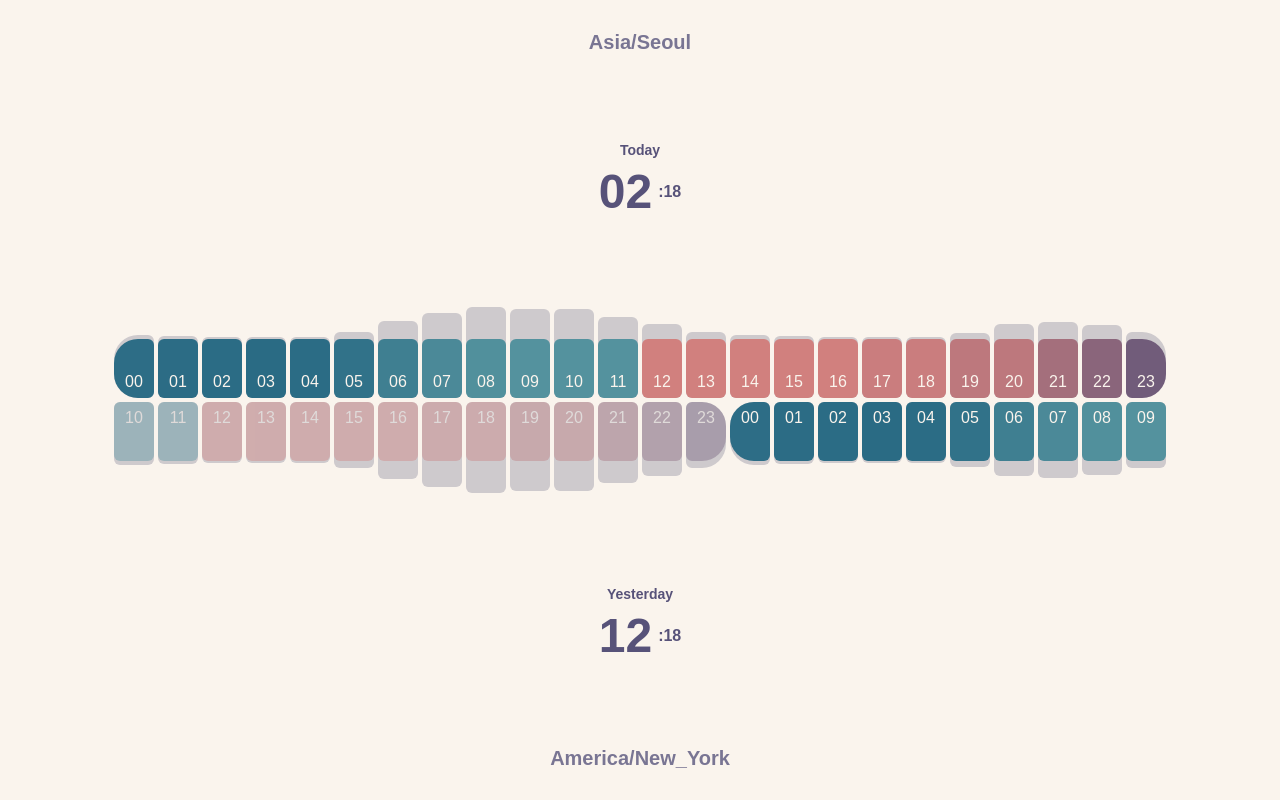
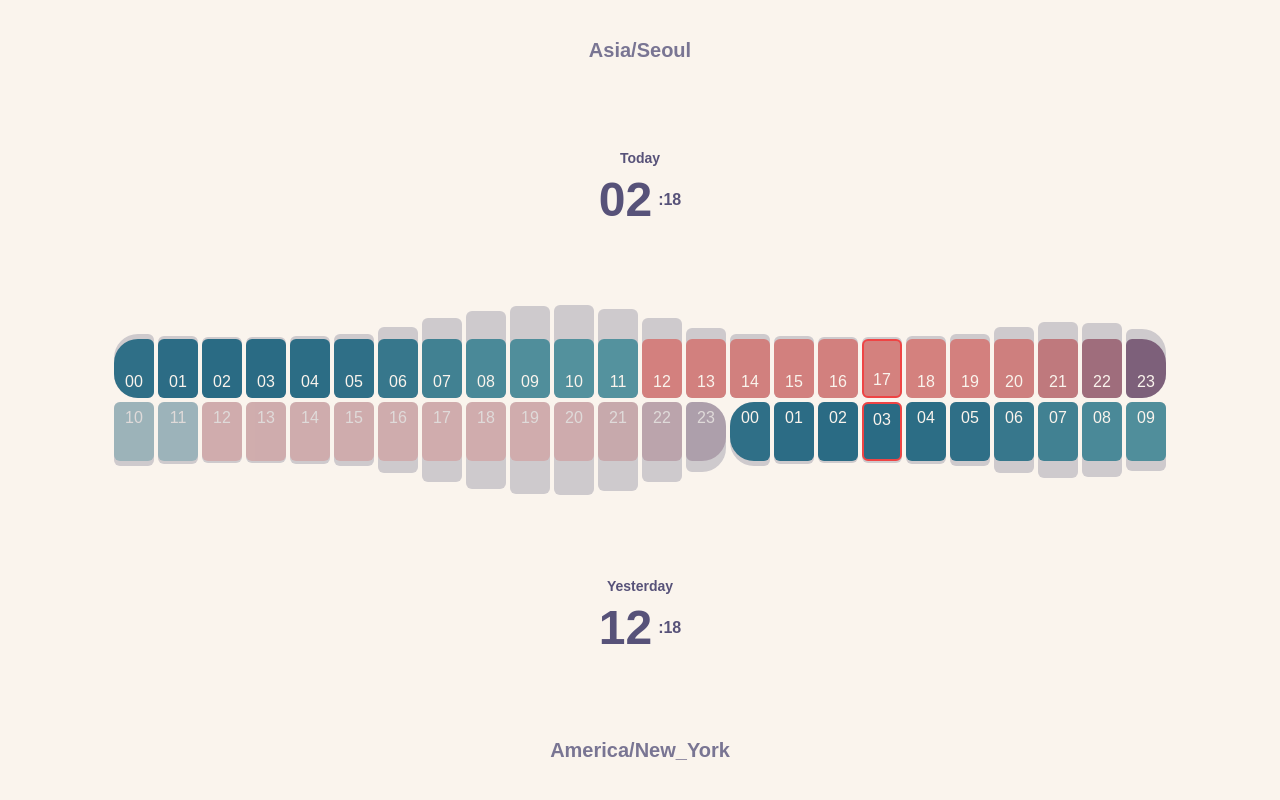
Before and after one commit to kolbeyang/time-diff-visualizer, a Next.js app: page / in a window 1280 px wide. Built offline with nearby package versions, Linux system fonts and the light colour scheme.

Commit message:
feat: incremental changes and google adsense meta tag

```diff
--- a/colors.ts
+++ b/colors.ts
@@ -1,6 +1,6 @@
 const colors = {
   background: "rgb(250, 244, 237)",
-  background01: "rgb(206, 202, 205)",
+  "background-dark-1": "rgb(206, 202, 205)",
   textLight: "rgb(250, 244, 237)",
   dark: "rgb(87, 82, 121)",
   dark01: "rgb(121, 117, 147)",
--- a/src/app/layout.tsx
+++ b/src/app/layout.tsx
@@ -20,6 +20,9 @@ export default function RootLayout({
 }>) {
   return (
     <html lang="en">
+      <head>
+        <meta name="google-adsense-account" content="ca-pub-1198833545019540" />
+      </head>
       <body className={`${lato.variable} antialiased`}>{children}</body>
     </html>
   );
--- a/src/components/ScrollableBar/DayBar.tsx
+++ /dev/null
@@ -1,57 +0,0 @@
-import { times } from "lodash";
-import { DateTime } from "luxon";
-import { getHourColor } from "./utils";
-import { cn } from "@/utils/classNameMerge";
-
-interface Props {
-  start: DateTime;
-  timezone: string;
-  align: "start" | "end";
-}
-
-const DayBar = ({ start, timezone, align }: Props) => {
-  return (
-    <div className="flex flex-1 gap-1">
-      {times(24, (i) => {
-        const time = start.plus({ hours: i }).setZone(timezone);
-        return (
-          <div
-            className={cn(
-              "flex rounded-md overflow-hidden shrink-0 w-[40px]",
-              align === "start" ? "flex-col-reverse" : "flex-col",
-            )}
-          >
-            <div
-              className={cn(
-                "flex-[2] flex flex-col",
-                align === "start" ? "justify-start" : "justify-end",
-              )}
-            >
-              <div
-                className={cn(
-                  "bg-background01",
-                  align === "start" ? "rounded-b-md" : "rounded-t-md",
-                )}
-                style={{ height: "60%" }}
-              />
-            </div>
-            <div className="flex-[3] bg-background01">
-              <div
-                key={i}
-                className={cn(
-                  "h-full shrink-0 flex flex-col items-center p-[8px] text-textLight rounded-[4px]",
-                  align === "start" ? "justify-start" : "justify-end",
-                )}
-                style={{ background: getHourColor(time.hour).css() }}
-              >
-                {time.toFormat("HH")}
-              </div>
-            </div>
-          </div>
-        );
-      })}
-    </div>
-  );
-};
-
-export default DayBar;
--- a/src/components/ScrollableBar/HourBar.tsx
+++ b/src/components/ScrollableBar/HourBar.tsx
@@ -43,7 +43,7 @@ const HourBar = ({
     >
       <div
         className={cn(
-          "bg-background01 w-full flex flex-col rounded-md",
+          "bg-background-dark-1 w-full flex flex-col rounded-md",
           justifyClassName,
           {
             "rounded-r-3xl": isEndHour,
@@ -60,7 +60,7 @@ const HourBar = ({
               "rounded-r-3xl": isEndHour,
               "rounded-l-3xl": isStartHour,
               "opacity-40": !isToday,
-              "": isNow,
+              "border-2 border-red-500": isNow,
             },
           )}
           style={{
--- a/src/components/ScrollableBar/ScrollWrapper.tsx
+++ b/src/components/ScrollableBar/ScrollWrapper.tsx
@@ -21,11 +21,6 @@ const ScrollWrapper = ({ children, className }: Props) => {
       easing: (t) => Math.min(1, 1.001 - Math.pow(2, -10 * t)), // Easing function
     });
 
-    // TODO: remove
-    //lenis.on("scroll", ({ scroll, progress }) => {
-    //  console.log("scroll", scroll, "progress", progress);
-    //});
-
     const onScroll = (time: number) => {
       lenis.raf(time); // Update Lenis on every animation frame
     };
--- a/src/components/ScrollableBar/constants.ts
+++ b/src/components/ScrollableBar/constants.ts
@@ -1,29 +1,29 @@
 export const hourWidth = 25; // px
 
-// TODO: get real data here please
+// From the U.S. Bureau of Labor Statistics https://www.bls.gov/tus/tables/a3-2021.htm?utm_source=chatgpt.com
 export const awakeByHour = [
-  0.1, // 00:00 - 01:00
-  0.08, // 01:00 - 02:00
-  0.06, // 02:00 - 03:00
-  0.05, // 03:00 - 04:00
-  0.06, // 04:00 - 05:00
-  0.2, // 05:00 - 06:00
-  0.5, // 06:00 - 07:00
-  0.75, // 07:00 - 08:00
-  0.9, // 08:00 - 09:00
-  0.95, // 09:00 - 10:00
-  0.95, // 10:00 - 11:00
-  0.95, // 11:00 - 12:00
-  0.95, // 12:00 - 13:00
-  0.95, // 13:00 - 14:00
-  0.95, // 14:00 - 15:00
-  0.95, // 15:00 - 16:00
-  0.95, // 16:00 - 17:00
-  0.9, // 17:00 - 18:00
-  0.9, // 18:00 - 19:00
-  0.8, // 19:00 - 20:00
-  0.8, // 20:00 - 21:00
-  0.6, // 21:00 - 22:00
-  0.4, // 22:00 - 23:00
-  0.2, // 23:00 - 00:00
+  0.142, // 00:00 - 01:00
+  0.077, // 01:00 - 02:00
+  0.049, // 02:00 - 03:00
+  0.048, // 03:00 - 04:00
+  0.083, // 04:00 - 05:00
+  0.146, // 05:00 - 06:00
+  0.324, // 06:00 - 07:00
+  0.549, // 07:00 - 08:00
+  0.744, // 08:00 - 09:00
+  0.866, // 09:00 - 10:00
+  0.929, // 10:00 - 11:00
+  0.956, // 11:00 - 12:00
+  0.965, // 12:00 - 13:00
+  0.958, // 13:00 - 14:00
+  0.956, // 14:00 - 15:00
+  0.96, // 15:00 - 16:00
+  0.964, // 16:00 - 17:00
+  0.973, // 17:00 - 18:00
+  0.975, // 18:00 - 19:00
+  0.966, // 19:00 - 20:00
+  0.933, // 20:00 - 21:00
+  0.813, // 21:00 - 22:00
+  0.561, // 22:00 - 23:00
+  0.297, // 23:00 - 00:00
 ];
--- a/src/components/ScrollableBar/index.tsx
+++ b/src/components/ScrollableBar/index.tsx
@@ -24,6 +24,14 @@ const ScrollableBar = ({ timezoneA, timezoneB }: Props) => {
           const time = start.plus({ hours: i });
           const timeA = time.setZone(timezoneA);
           const timeB = time.setZone(timezoneB);
+
+          console.log(
+            "timeA hour",
+            timeA.startOf("hour").hour,
+            "now hour",
+            DateTime.now().startOf("hour").hour,
+          );
+
           const isNow =
             timeA.startOf("hour").hour === DateTime.now().startOf("hour").hour;
           const compatibility =
--- a/src/components/TimezonePicker.tsx
+++ b/src/components/TimezonePicker.tsx
@@ -11,6 +11,7 @@ import {
 } from "@radix-ui/react-dialog";
 import { VisuallyHidden } from "@radix-ui/react-visually-hidden";
 import { useMemo, useState } from "react";
+import Button from "./ui/Button";
 
 interface Props {
   value: string;
@@ -31,9 +32,9 @@ const TimezonePicker = ({ value, onChange }: Props) => {
   return (
     <Dialog onOpenChange={() => setSearchValue("")}>
       <DialogTrigger asChild>
-        <button className="text-xl font-bold text-dark01 text-center">
+        <Button className="text-xl font-bold text-dark01 text-center">
           {value}
-        </button>
+        </Button>
       </DialogTrigger>
       <DialogPortal>
         <DialogOverlay className="" />
@@ -43,14 +44,14 @@ const TimezonePicker = ({ value, onChange }: Props) => {
           </VisuallyHidden>
           <div className="flex flex-col max-w-[500px] w-full py-[28px] px-[24px] h-full gap-2">
             <DialogClose asChild>
-              <button className="text-dark text-xl" aria-label="Close">
+              <Button className="text-dark text-xl" aria-label="Close">
                 Close
-              </button>
+              </Button>
             </DialogClose>
             <input
               autoFocus
               value={searchValue}
-              className="w-full bg-background01 outline-none py-[8px] px-[20px] text-2xl rounded-lg text-dark"
+              className="w-full bg-background-dark-1 outline-none py-[8px] px-[20px] text-2xl rounded-lg text-dark"
               onChange={(e) => setSearchValue(e.target.value)}
               placeholder="Search timezone"
             />
--- a/src/components/TimezoneSelector/index.tsx
+++ /dev/null
@@ -1,5 +0,0 @@
-const TimezoneSelector = () => {
-  return <div className="size-full">hello</div>;
-};
-
-export default TimezoneSelector;
--- a/src/components/main.tsx
+++ b/src/components/main.tsx
@@ -59,8 +59,8 @@ const Main = () => {
   return (
     <AppContext.Provider value={{ ...appState, setState: setAppState }}>
       <div
-        className="bg-background text-dark w-screen flex flex-col items-center justify-between py-7"
-        style={{ height: docHeight }}
+        className="bg-background text-dark w-screen flex flex-col items-center justify-between py-7 h-screen"
+        style={docHeight ? { height: docHeight } : {}}
       >
         <TimezonePicker value={timezoneA} onChange={setTimezoneA} />
         <TimeIndicator timezone={timezoneA} value={currentTime} diffDays={0} />
--- /dev/null
+++ b/src/components/ui/Button.tsx
@@ -0,0 +1,21 @@
+import { cn } from "@/utils/classNameMerge";
+import { ButtonHTMLAttributes, forwardRef } from "react";
+
+const Button = forwardRef<
+  HTMLButtonElement,
+  ButtonHTMLAttributes<HTMLButtonElement>
+>(({ className, ...props }, ref) => {
+  return (
+    <button
+      className={cn(
+        "px-4 py-2 text-dark rounded-md hover:bg-dark/5 active:bg-dark/10",
+        className,
+      )}
+      ref={ref}
+      {...props}
+    />
+  );
+});
+Button.displayName = "Button";
+
+export default Button;
--- a/src/hooks/useDocumentHeight.ts
+++ b/src/hooks/useDocumentHeight.ts
@@ -1,9 +1,7 @@
 import { useState, useEffect } from "react";
 
-const defaultHeight = 500;
-
 const useDocumentHeight = () => {
-  const [docHeight, setDocHeight] = useState(defaultHeight);
+  const [docHeight, setDocHeight] = useState<number | null>(null);
 
   useEffect(() => {
     const updateHeight = () => {
```
